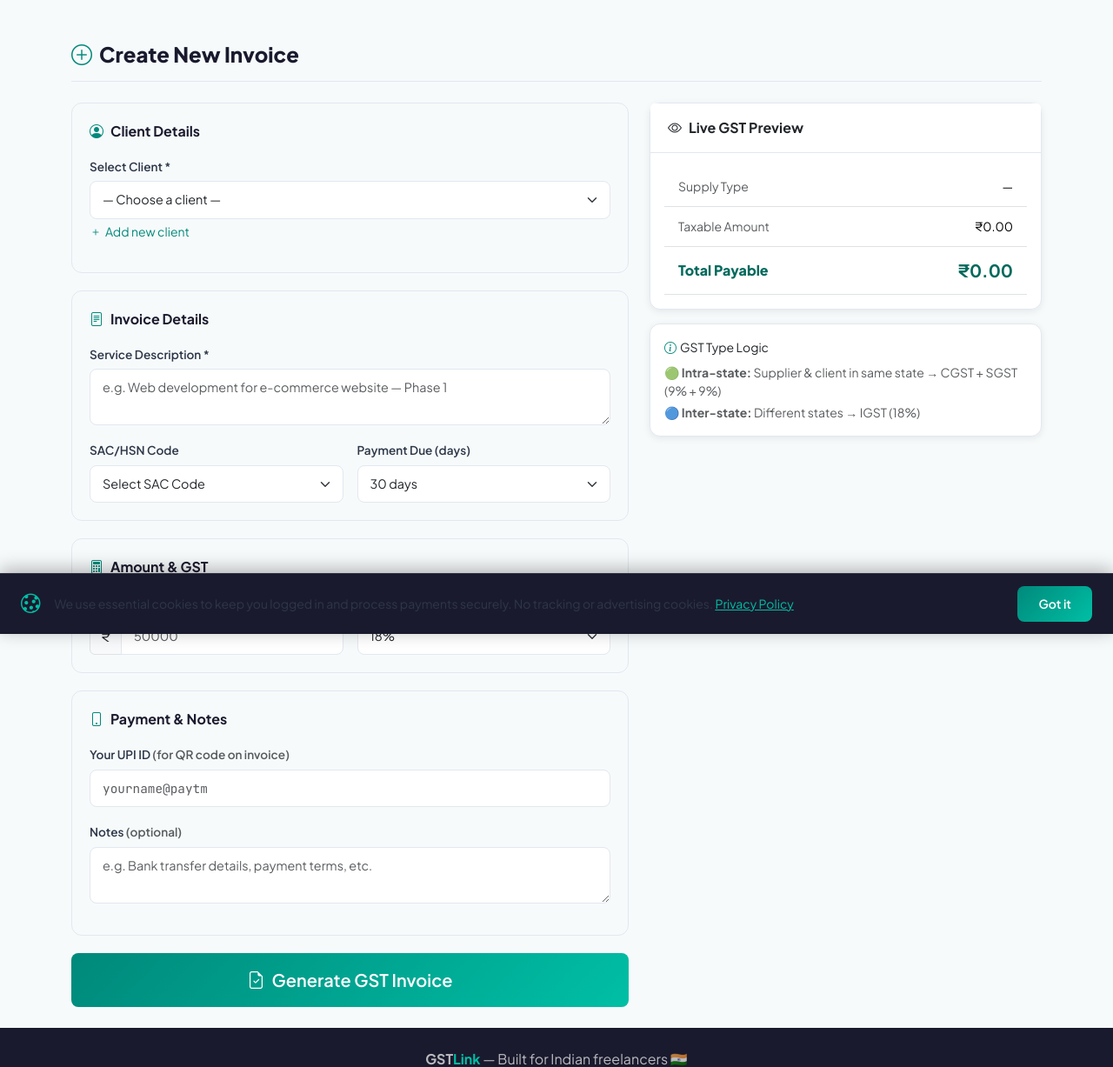
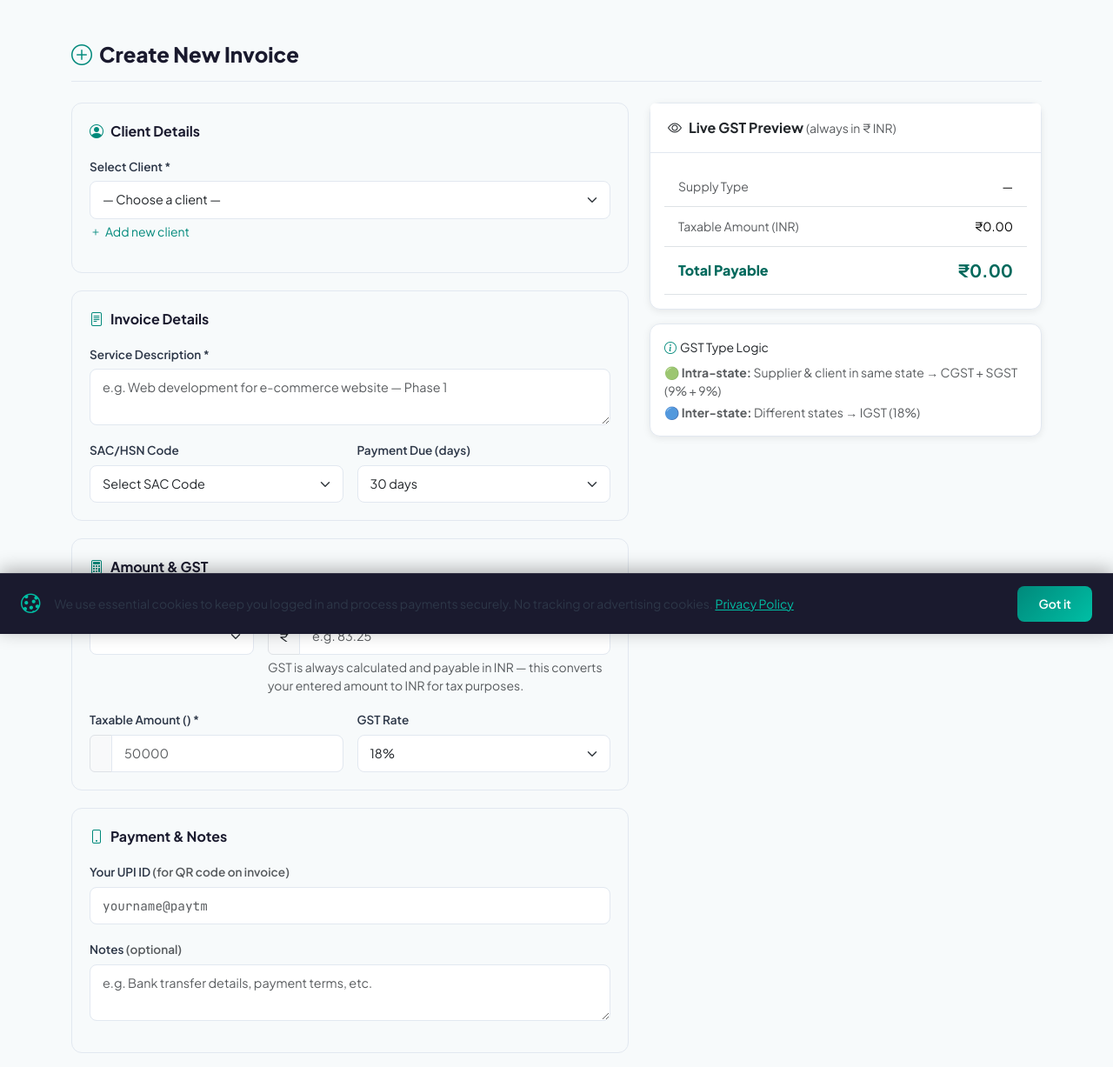
Before and after one commit to heerekarshiva/GstLink, a Flask app: page /invoice/new in a window 1280 px wide. Shown: the part 71-1298 px from the top of the page at 87% size. Run offline with Flask 3, Linux system fonts and the light colour scheme; a user stored in the database is signed in; data comes from the database, SQL or seed files in the repository; lists and menus that the app fills with data are empty; some libraries are stand-ins or nearby versions.

Commit message:
Enhance invoice form with currency and exchange rate
Added currency selection and exchange rate input for GST calculations.

```diff
--- a/templates/invoice_form.html
+++ b/templates/invoice_form.html
@@ -67,10 +67,28 @@
           <div class="section-title"><i class="bi bi-calculator"></i>Amount & GST</div>
           <input type="hidden" id="supplier_state_hidden" value="{{ current_user.gstin[:2] if current_user.gstin else '' }}">
           <div class="row g-3">
-            <div class="col-md-6">
-              <label class="form-label">Taxable Amount (₹) *</label>
+            <div class="col-md-4">
+              <label class="form-label">Currency</label>
+              <select name="currency" id="currency" class="form-select">
+                {% for cur in currencies %}
+                <option value="{{ cur }}" {{ 'selected' if cur == 'INR' else '' }}>{{ cur }}</option>
+                {% endfor %}
+              </select>
+            </div>
+            <div class="col-md-8" id="exchange_rate_wrap" style="display:none">
+              <label class="form-label">Exchange Rate <span class="text-muted">(1 <span id="cur_label">USD</span> = ? INR)</span></label>
               <div class="input-group">
                 <span class="input-group-text">₹</span>
+                <input type="number" name="exchange_rate" id="exchange_rate" class="form-control" placeholder="e.g. 83.25" step="0.0001" min="0.0001">
+              </div>
+              <div class="form-text">GST is always calculated and payable in INR — this converts your entered amount to INR for tax purposes.</div>
+            </div>
+          </div>
+          <div class="row g-3 mt-0">
+            <div class="col-md-6">
+              <label class="form-label">Taxable Amount (<span id="amount_currency_label">₹</span>) *</label>
+              <div class="input-group">
+                <span class="input-group-text" id="amount_prefix">₹</span>
                 <input type="number" name="amount" id="amount" class="form-control" placeholder="50000" step="0.01" min="1" required>
               </div>
             </div>
@@ -108,11 +126,11 @@
       <div class="col-lg-5">
         <div class="sticky-top" style="top:80px">
           <div class="card">
-            <div class="card-header"><i class="bi bi-eye me-2"></i>Live GST Preview</div>
+            <div class="card-header"><i class="bi bi-eye me-2"></i>Live GST Preview <span class="text-muted small fw-normal">(always in ₹ INR)</span></div>
             <div class="card-body p-3">
               <table class="table table-sm gst-table mb-0">
                 <tr><td class="text-muted">Supply Type</td><td class="fw-600 text-end" id="display_gst_type">—</td></tr>
-                <tr><td class="text-muted">Taxable Amount</td><td class="fw-600 text-end" id="display_base">₹0.00</td></tr>
+                <tr><td class="text-muted">Taxable Amount (INR)</td><td class="fw-600 text-end" id="display_base">₹0.00</td></tr>
                 <tr id="cgst_sgst_row" style="display:none">
                   <td class="text-muted">CGST</td><td class="fw-600 text-end" id="display_cgst" style="color:var(--teal)">₹0.00</td>
                 </tr>
@@ -147,4 +165,30 @@
   </form>
 </div>
 
+<script>
+  (function() {
+    const currencySelect = document.getElementById('currency');
+    const rateWrap = document.getElementById('exchange_rate_wrap');
+    const curLabel = document.getElementById('cur_label');
+    const amountCurLabel = document.getElementById('amount_currency_label');
+    const amountPrefix = document.getElementById('amount_prefix');
+    const exchangeRateInput = document.getElementById('exchange_rate');
+    if (!currencySelect) return;
+
+    function toggleCurrency() {
+      const cur = currencySelect.value;
+      const isForeign = cur !== 'INR';
+      rateWrap.style.display = isForeign ? '' : 'none';
+      exchangeRateInput.required = isForeign;
+      curLabel.textContent = cur;
+      amountCurLabel.textContent = isForeign ? cur : '₹';
+      amountPrefix.textContent = isForeign ? cur : '₹';
+      document.getElementById('amount')?.dispatchEvent(new Event('input'));
+    }
+    currencySelect.addEventListener('change', toggleCurrency);
+    exchangeRateInput?.addEventListener('input', () => document.getElementById('amount')?.dispatchEvent(new Event('input')));
+    toggleCurrency();
+  })();
+</script>
+
 {% endblock %}
```
